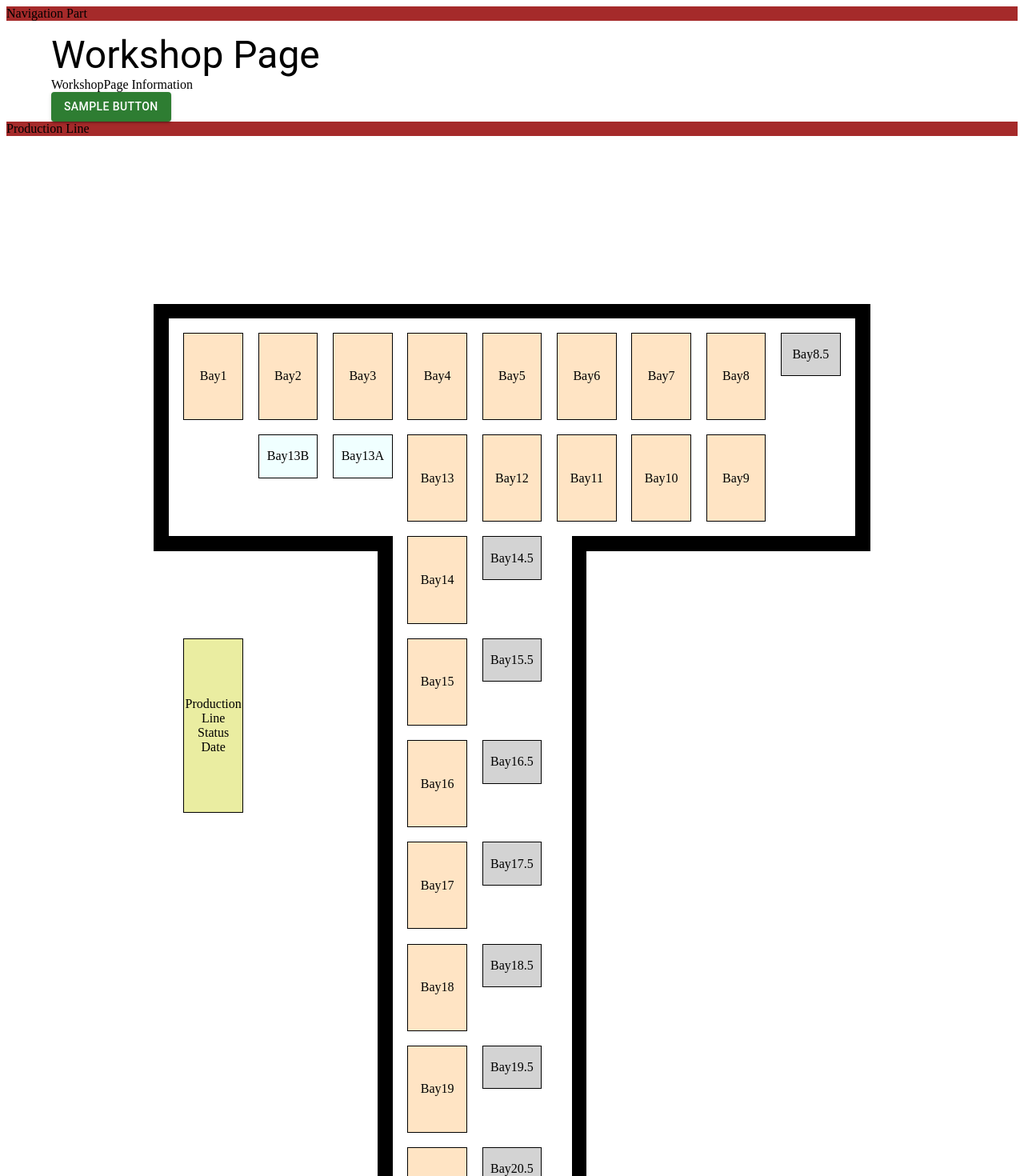
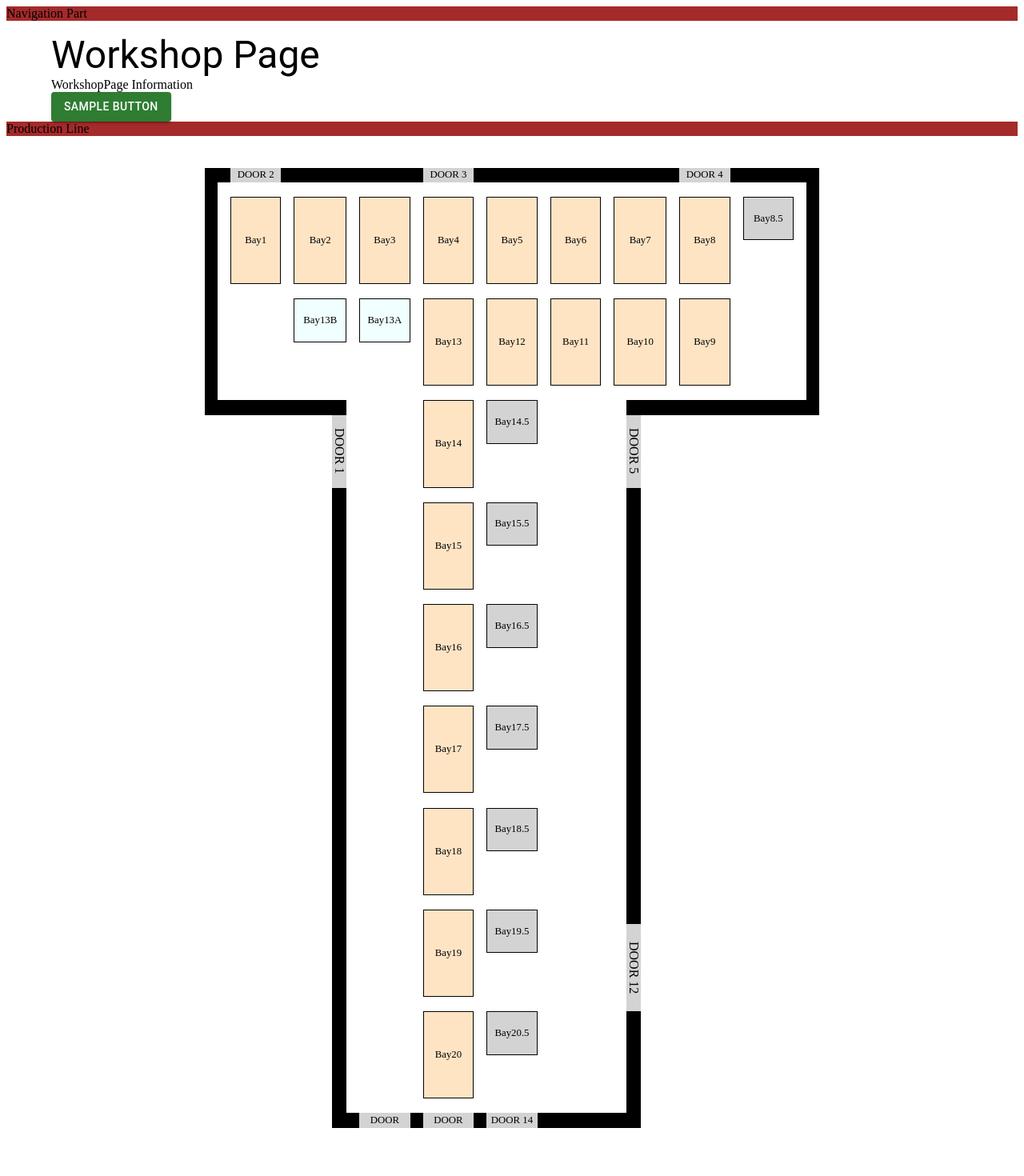
Before and after one commit to ubc-cpsc455-2024S/project-16_dev_dynasty, a React (Vite) app in the folder Frontend/: page / in a window 1280 px wide. Shown: the top 1470 px of the page at 80% size. Built offline with nearby package versions, Linux system fonts and the light colour scheme.

Commit message:
added doors and fixed wall posistioning

```diff
--- a/Frontend/src/components/workshop/Productionline.jsx
+++ b/Frontend/src/components/workshop/Productionline.jsx
@@ -1,4 +1,5 @@
 import React, { ReactNode } from 'react'
+import { Box, Container, Typography } from '@mui/material'
 import './productionlineVnew.css'
 
 const Productionline = ({ children }) => {
@@ -9,7 +10,11 @@ const Productionline = ({ children }) => {
 
       <div className='production-line-layout'>
         <div className='grid-container'>
-          <div className='grid-item name-date'>Production Line Status  Date</div>
+          {/* <div className='grid-item name-date'>Production Line Status  Date</div> */}
+          {/* <div className='grid-item bay-20'>
+            <div className='bayNum'>Bay20</div>
+            <div className='bayCard'></div>
+          </div> */}
           <div className='grid-item bay-20'>Bay20</div>
           <div className='grid-item bay-19'>Bay19</div>
           <div className='grid-item bay-18'>Bay18</div>
@@ -51,6 +56,16 @@ const Productionline = ({ children }) => {
           <div className='leftwall2'></div>
           <div className='middlewall1'></div>
           <div className='middlewall2'></div>
+
+          <div className='door1 vdoor'>DOOR 1</div>
+          <div className='door2'>DOOR 2</div>
+          <div className='door3'>DOOR 3</div>
+          <div className='door4'>DOOR 4</div>
+          <div className='door5 vdoor'>DOOR 5</div>
+          <div className='door12 vdoor'>DOOR 12</div>
+          <div className='door14'>DOOR 14</div>
+          <div className='door14a'>DOOR</div>
+          <div className='door14b'>DOOR</div>
         </div>
       </div>
     </div>
--- a/Frontend/src/components/workshop/productionlineVnew.css
+++ b/Frontend/src/components/workshop/productionlineVnew.css
@@ -11,15 +11,16 @@ allow walls and doors to take 1 col or 1 row
 .production-line-layout {
   display: flex;
   justify-content: center;
-  align-items: center;
-  padding: 10px;
+  /* align-items: center; */
+  padding: 40px;
   height: 200vh;
+  font-size: 1vw;
 }
 .grid-container {
   display: grid;
   grid-template-columns: repeat(48, 1fr);
   grid-template-rows: repeat(66, 1fr);
-  width: 70vw;
+  width: 60vw;
   height: 150vh;
   /* border: 1px solid #ccc; */
   overflow-y: auto;
@@ -34,6 +35,34 @@ allow walls and doors to take 1 col or 1 row
   padding: 5px;
   text-align: center;
 }
+
+/* .grid-item {
+    display: grid;
+    grid-template-columns: 1fr;
+  grid-template-rows: repeat(6, 1fr);
+    justify-content: center;
+    align-items: center;
+
+    border: 1px solid #000;
+
+    text-align: center;
+  }
+
+  .bayNum {
+    grid-row: 1/1;
+    grid-column: 1/1;
+    background-color: lightblue;
+    border-bottom: 1px solid black;
+
+  }
+
+  .bayCard {
+    grid-row: 2/7;
+    grid-column: 1/1;
+    background-color: bisque;
+
+  }
+   */
 
 .half-bay {
   background-color: lightgray;
@@ -50,7 +79,7 @@ allow walls and doors to take 1 col or 1 row
 .botwall {
     background-color: black;
     grid-row: 66/67;
-    grid-column: 17/29;
+    grid-column: 11/34;
 }
 .rightwall1 {
     background-color: black;
@@ -60,7 +89,7 @@ allow walls and doors to take 1 col or 1 row
 .rightwall2 {
     background-color: black;
     grid-row: 18/67;
-    grid-column: 29/29;
+    grid-column: 34/34;
 }
 .leftwall1 {
     background-color: black;
@@ -70,23 +99,24 @@ allow walls and doors to take 1 col or 1 row
 .leftwall2 {
     background-color: black;
     grid-row: 17/67;
-    grid-column: 16/17;
+    grid-column: 11/11;
 }
 
 .middlewall1 {
     background-color: black;
     grid-row: 17/18;
-    grid-column: 1/16;
+    grid-column: 1/11;
 }
 .middlewall2 {
     background-color: black;
     grid-row: 17/18;
-    grid-column: 29/49;
+    grid-column: 34/49;
 }
 
 .name-date {
   grid-column: 3/7;
   grid-row: 24/36;
+  writing-mode: vertical-rl;
   background-color: rgb(234, 237, 161);
 }
 
@@ -232,3 +262,87 @@ allow walls and doors to take 1 col or 1 row
   grid-column: 23/27;
   grid-row: 17/20;
 }
+
+.door1 {
+    display: flex;
+  justify-content: center;
+  align-items: center;
+    background-color: lightgray;
+    grid-row: 18/23;
+    grid-column: 11/11;
+}
+
+.door2 {
+    display: flex;
+  justify-content: center;
+  align-items: center;
+    grid-column: 3/7;
+    grid-row: 1/1;
+    background-color: lightgray;
+  }
+
+  .door3 {
+    display: flex;
+  justify-content: center;
+  align-items: center;
+  grid-column: 18/22;
+    grid-row: 1/1;
+    background-color: lightgray;
+  }
+
+  .door4 {
+    display: flex;
+  justify-content: center;
+  align-items: center;
+  grid-column: 38/42;
+    grid-row: 1/1;
+    background-color: lightgray;
+  }
+
+  .door5 {
+    display: flex;
+  justify-content: center;
+  align-items: center;
+    background-color: lightgray;
+    grid-row: 18/23;
+    grid-column: 34/34;
+}
+
+.door12 {
+    display: flex;
+  justify-content: center;
+  align-items: center;
+    background-color: lightgray;
+    grid-row: 53/59;
+    grid-column: 34/34;
+}
+
+.door14 {
+    display: flex;
+  justify-content: center;
+  align-items: center;
+    background-color: lightgray;
+    grid-row: 66/67;
+    grid-column: 23/27;
+}
+.door14a {
+    display: flex;
+  justify-content: center;
+  align-items: center;
+    background-color: lightgray;
+    grid-row: 66/67;
+    grid-column: 18/22;
+}
+.door14b {
+    display: flex;
+  justify-content: center;
+  align-items: center;
+    background-color: lightgray;
+    grid-row: 66/67;
+    grid-column: 13/17;
+}
+
+.vdoor {
+    writing-mode: vertical-rl;
+    font-size: 2vh;
+}
```
